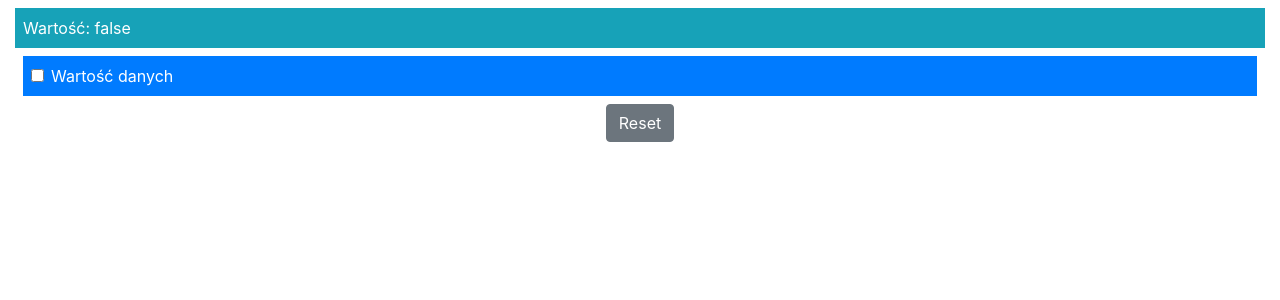
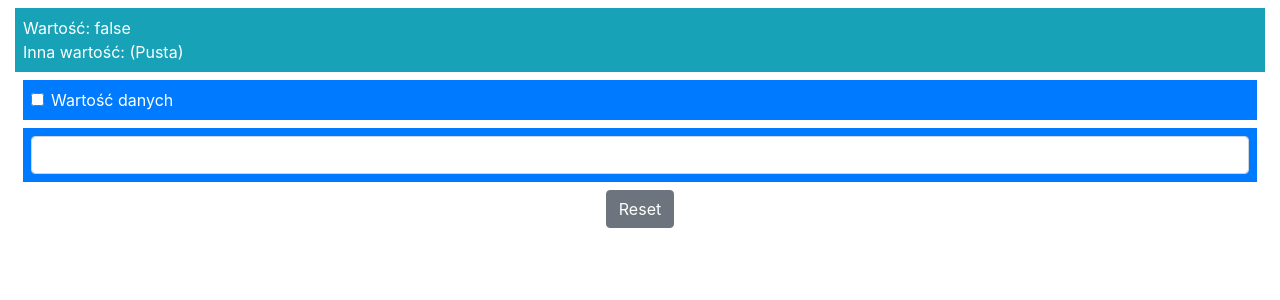
Before and after one commit to lukasz-segin/templatesanddata, a Vue app: page / in a window 1280 px wide. Shown: the top 300 px of the page. Built offline with nearby package versions, Linux system fonts and the light colour scheme.

Commit message:
Dodawanie kolejnego elementu wejsciowego.

```diff
--- a/src/App.vue
+++ b/src/App.vue
@@ -1,15 +1,19 @@
 <template>
   <div class="container-fluid">
     <div class="bg-info mt-2 p-2 text-white">
-      Wartość: {{ dataValue }}
+      <div>Wartość: {{ dataValue }}</div>
+      <div>Inna wartość: {{ otherValue || "(Pusta)" }}</div>
     </div>
     <div class="bg-primary m-2 p-2 text-white">
       <div class="form-check">
         <label class="form-check-label">
-          <input class="form-check-input" type="checkbox" v-on:change="handleChange" v-bind:checked="dataValue" />
+          <input class="form-check-input" type="checkbox" v-on:change="handleChange" v-bind:checked="dataValue"/>
           Wartość danych
         </label>
       </div>
+    </div>
+    <div class="bg-primary m-2 p-2">
+      <input type="text" class="form-control" v-on:input="handleChange" v-bind:value="otherValue"/>
     </div>
     <div class="text-center m-2">
       <button class="btn btn-secondary" v-on:click="reset">
@@ -24,15 +28,21 @@
     name: 'MyComponent',
     data() {
       return {
-        dataValue: false
+        dataValue: false,
+        otherValue: ""
       }
     },
     methods: {
       reset() {
         this.dataValue = false;
+        this.otherValue = "";
       },
       handleChange($event) {
-        this.dataValue = $event.target.checked;
+        if ($event.target.type === "checkbox") {
+          this.dataValue = $event.target.checked;
+        } else {
+          this.otherValue = $event.target.value;
+        }
       }
     }
   }
```
